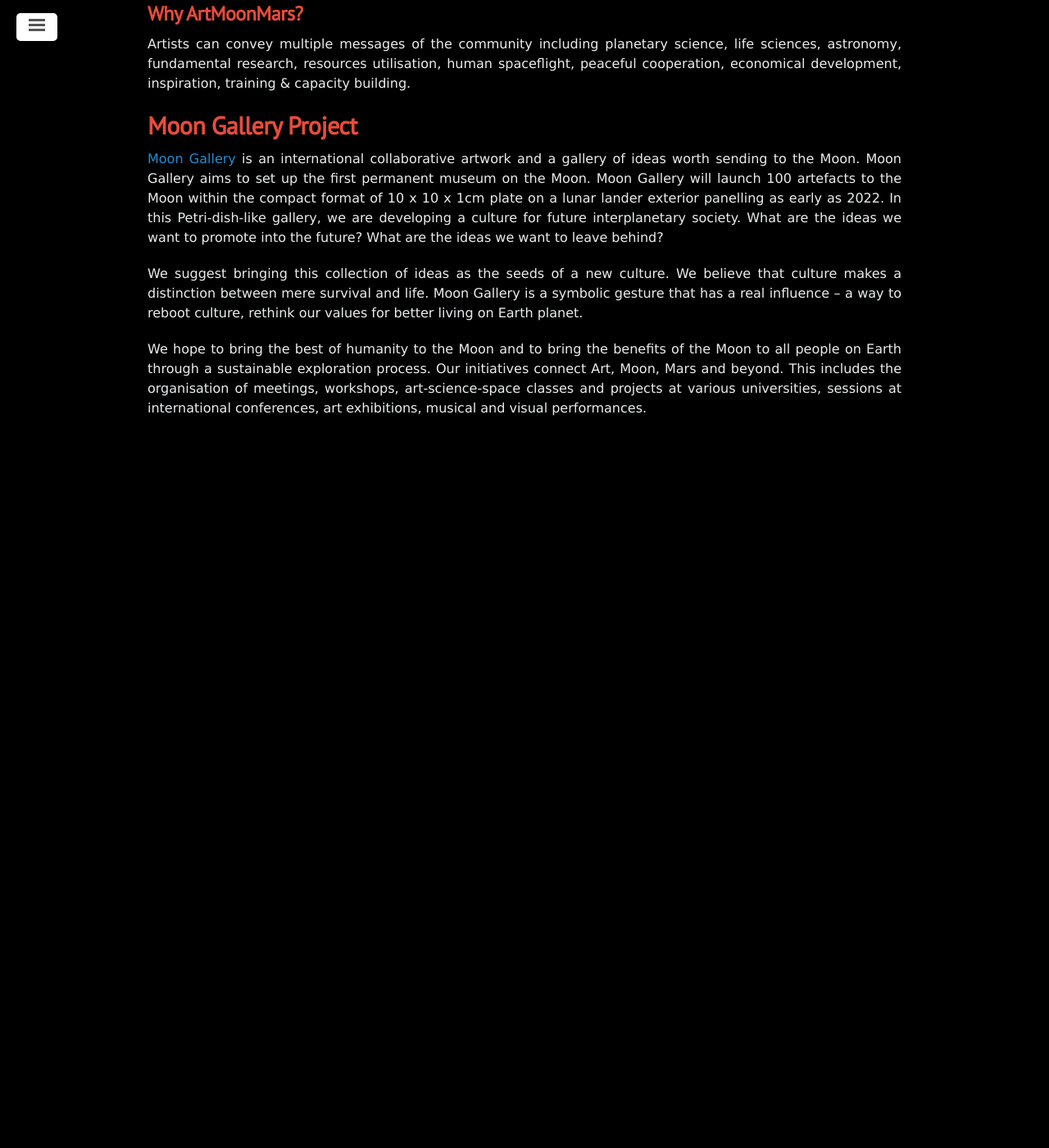
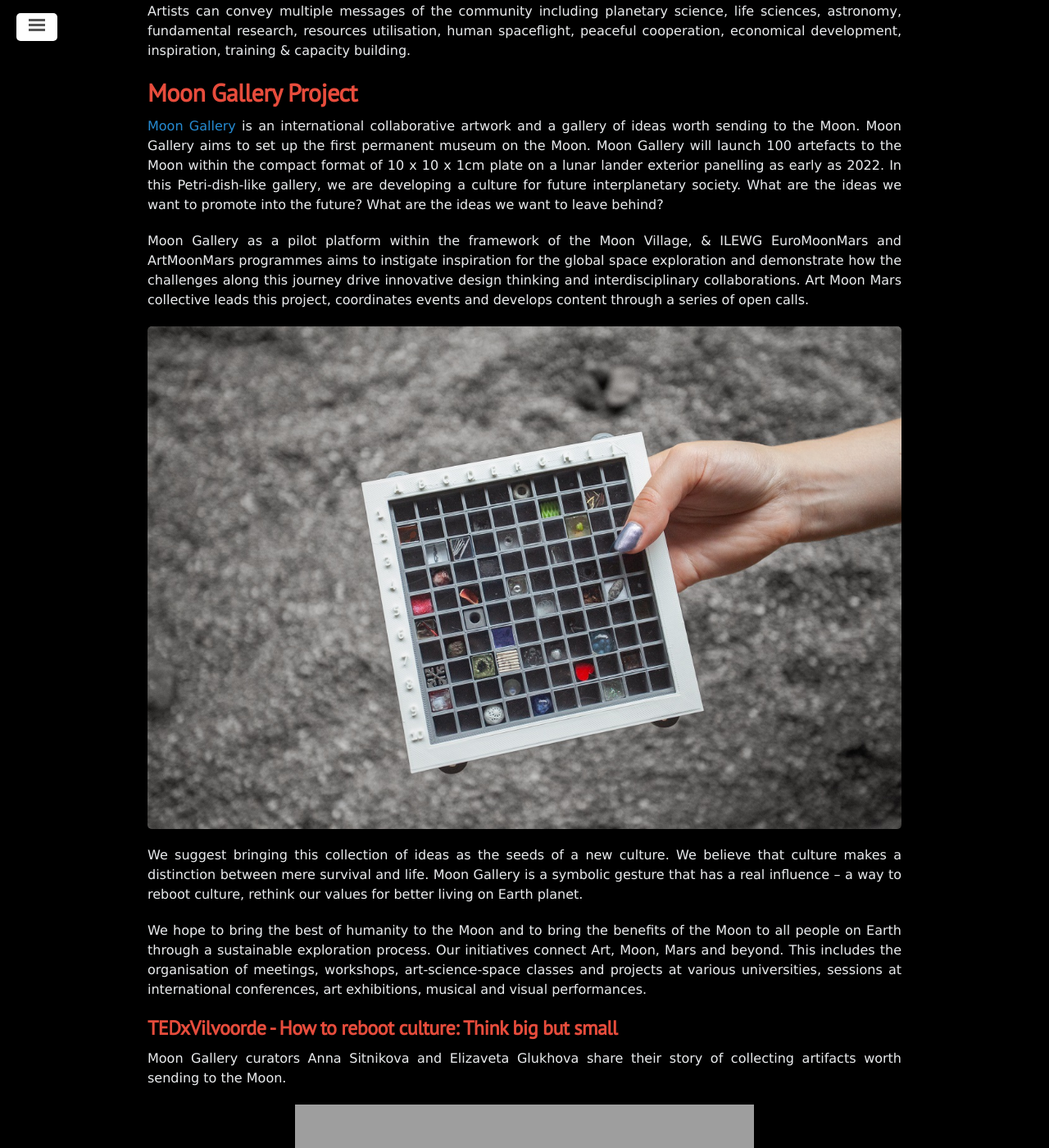
Before and after one commit to euromoonmars/euromoonmars.github.io, a Jekyll site: the page built from Artmoonmars/main.md, in a window 1280 px wide and 1400 px high, scrolled down 388 px. Shown: the whole window at 82% size. Built offline with Jekyll 4.4.1, drawn with Linux system fonts in a browser that asks for light colours; before the commit the page ends 1018 px from its top, so only the background shows below that; some of the changed text lies outside the part shown; grey boxes are pictures that could not be loaded.

Commit message:
artmoonmars

```diff
--- a/Artmoonmars/main.md
+++ b/Artmoonmars/main.md
@@ -3,15 +3,28 @@
 title: ArtMoonMars
 ---
 
-<h1>ArtMoonMars, Moon Village & ITACCUS</h1>
+<h1>Why ArtMoonMars</h1>
+
 The Moon Village is an open concept proposed with the goal of a sustainable human and robotic presence on the lunar surface as an ensemble where multiple users can carry out multiple activities. We want to involve everybody including Socio cultural and Artistic aspects.
 
-<h2>Why ArtMoonMars?</h2>
 Artists can convey multiple messages of the community including planetary science, life sciences, astronomy, fundamental research, resources utilisation, human spaceflight, peaceful cooperation, economical development, inspiration, training & capacity building.
+
 
 <h1>Moon Gallery Project</h1>
 <a href="https://www.moongallery.eu/">Moon Gallery</a> is an international collaborative artwork and a gallery of ideas worth sending to the Moon. Moon Gallery aims to set up the first permanent museum on the Moon. Moon Gallery will launch 100 artefacts to the Moon within the compact format of 10 x 10 x 1cm plate on a lunar lander exterior panelling as early as 2022. In this Petri-dish-like gallery, we are developing a culture for future interplanetary society. What are the ideas we want to promote into the future? What are the ideas we want to leave behind?
 
+Moon Gallery as a pilot platform within the framework of the Moon Village, & ILEWG EuroMoonMars and ArtMoonMars programmes aims to instigate inspiration for the global space exploration and demonstrate how the challenges along this journey drive innovative design thinking and interdisciplinary collaborations. Art Moon Mars collective leads this project, coordinates events and develops content through a series of open calls.
+
+<img src="/assets/homepage/moongallery.jpg" width="100%">
+
 We suggest bringing this collection of ideas as the seeds of a new culture. We believe that culture makes a distinction between mere survival and life. Moon Gallery is a symbolic gesture that has a real inﬂuence – a way to reboot culture, rethink our values for better living on Earth planet.
 
 We hope to bring the best of humanity to the Moon and to bring the benefits of the Moon to all people on Earth through a sustainable exploration process. Our initiatives connect Art, Moon, Mars and beyond. This includes the organisation of meetings, workshops, art-science-space classes and projects at various universities, sessions at international conferences, art exhibitions, musical and visual performances.
+
+<h2>TEDxVilvoorde - How to reboot culture: Think big but small </h2>
+
+Moon Gallery curators Anna Sitnikova and Elizaveta Glukhova share their story of collecting artifacts worth sending to the Moon.
+
+<p align="center" style="font-size:18px">
+	<iframe width="560" height="315" src="https://www.youtube.com/embed/7DjpuhyHzzw" frameborder="0" allow="accelerometer; autoplay; clipboard-write; encrypted-media; gyroscope; picture-in-picture" allowfullscreen></iframe>
+</p>
```
